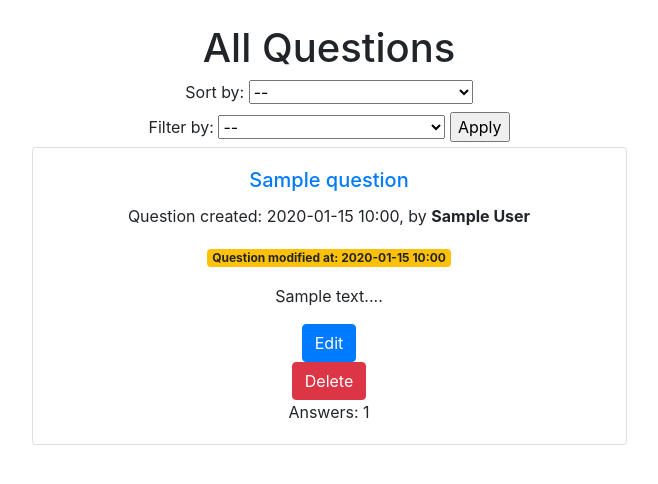
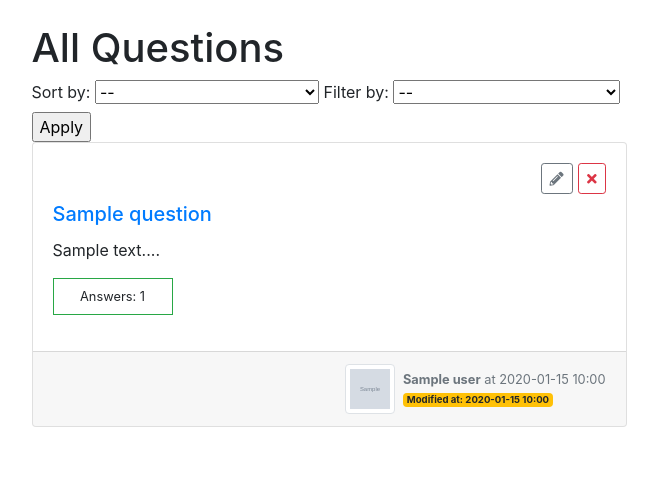
Before and after one commit to arvydasg/stackunderflow, a Flask app: page /questions/all_questions in a window 1280 px wide. Shown: the part 72-556 px from the top of the page, without its empty margins (311-969 px from the left). Run offline with Flask 3, Linux system fonts and the light colour scheme; a user stored in the database is signed in; tables that the repository leaves empty hold one stand-in row (values such as "Sample post"); grey boxes marked "Sample" are stand-in pictures; some libraries are stand-ins or nearby versions.

Commit message:
styled all_questions tempalate

```diff
--- a/stackunderflow_app/templates/questions/all_questions.html
+++ b/stackunderflow_app/templates/questions/all_questions.html
@@ -14,9 +14,8 @@
 
     <div class="container">
         <div class="row justify-content-center">
-            <div class="col-md-6 text-center">
+            <div class="col-md-6">
                 <h1>All Questions</h1>
-
                 <form action="{{ url_for('questions.route_all_questions') }}" method="GET">
                     <label for="sort">Sort by:</label>
                     <select name="sort" id="sort">
@@ -26,7 +25,6 @@
                         <option value="num_answers_asc">Fewest answers first</option>
                         <option value="num_answers_desc">Most answers first</option>
                     </select>
-                    <br/>
                     <label for="filter">Filter by:</label>
                     <select name="filter" id="filter">
                         <option value="">--</option>
@@ -41,29 +39,43 @@
                     <div class="card mb-3">
                         <div class="card-body">
                             <h5 class="card-title">
+                                <div class="buttons text-right">
+                                    {% if current_user.is_authenticated and current_user.id == question.author_id %}
+                                        <div class="pb-2">
+                                            <a href="{{ url_for('questions.route_edit_question', question_id=question.id) }}" class="btn btn-sm btn-outline-secondary"><i class="fas fa-pencil-alt"></i></a>
+                                            <!-- preventing accidental deletion by visiting a URL in the browser. The route is accessible only through a POST request -->
+                                            <form action="{{ url_for('questions.route_delete_question', question_id=question.id) }}" method="POST" onsubmit="return confirm('Are you sure you want to delete this answer?')" style="display: inline;">
+                                                <button type="submit" class="btn btn-sm btn-outline-danger"><i class="fas fa-times"></i></button>
+                                            </form>
+                                        </div>
+                                    {% endif %}
+                                </div>
                                 <a href="{{ url_for('questions.route_question_detail', question_id=question.id) }}">
                                     {{ question.title }}
                                 </a>
                             </h5>
-                            <p class="card-text">Question created: {{ question.created_at.strftime('%Y-%m-%d %H:%M') }}, by <b>{{ question.author.name }}</b></p>
-                            {% if question.modified_at is not none %}
-                                <p class="card-text">
-                                    <span class="badge badge-warning">Question modified at: {{question.modified_at.strftime('%Y-%m-%d %H:%M')}}</span>
-                                </p>
+                            <p class="card-text">{{ question.content[:150]}}...</p>
+
+                            {% if question.answers %}
+                                <div style="width: 120px;">
+                                    <p class="border border-success p-2 small text-center">Answers: {{ question.answers|length }}</p>
+                                </div>
+                            {% else %}
+                                <div style="width: 120px;">
+                                    <p class="border border-danger p-2 small text-center">No answers yet</p>
+                                </div>
                             {% endif %}
-                            <p class="card-text">{{ question.content[:50]}}...</p>
-                            {% if current_user.is_authenticated and current_user.id == question.author_id %}
-                                <a href="{{ url_for('questions.route_edit_question', question_id=question.id) }}" class="btn btn-primary">Edit</a>
-                                <!-- preventing accidental deletion by visiting a URL in the browser. The route is accessible only through a POST request -->
-                                <form action="{{ url_for('questions.route_delete_question', question_id=question.id) }}" method="POST" onsubmit="return confirm('Are you sure you want to delete this question?')">
-                                    <button type="submit" class="btn btn-danger">Delete</button>
-                                </form>
-                            {% endif %}
-                            {% if question.answers %}
-                                <p class="card-text">Answers: {{ question.answers|length }}</p>
-                            {% else %}
-                                <p class="card-text">No answers yet</p>
-                            {% endif %}
+
+                        </div>
+                        <div class="card-footer text-muted small d-flex align-items-center justify-content-end">
+                            <img src="{{ url_for('static', filename='profile_images/' + question.author.profile_image) }}" alt="Profile Image" class="img-thumbnail align-self-center" style="width:50px; height:50px; object-fit:cover;">
+                            <div class="pl-2">
+                                <strong>{{ question.author.name|capitalize }}</strong> at {{ question.created_at.strftime('%Y-%m-%d %H:%M') }}
+                                <br/>
+                                {% if question.modified_at is not none %}
+                                    <span class="badge badge-warning">Modified at: {{question.modified_at.strftime('%Y-%m-%d %H:%M')}}</span>
+                                {% endif %}
+                            </div>
                         </div>
                     </div>
                 {% else %}
```
